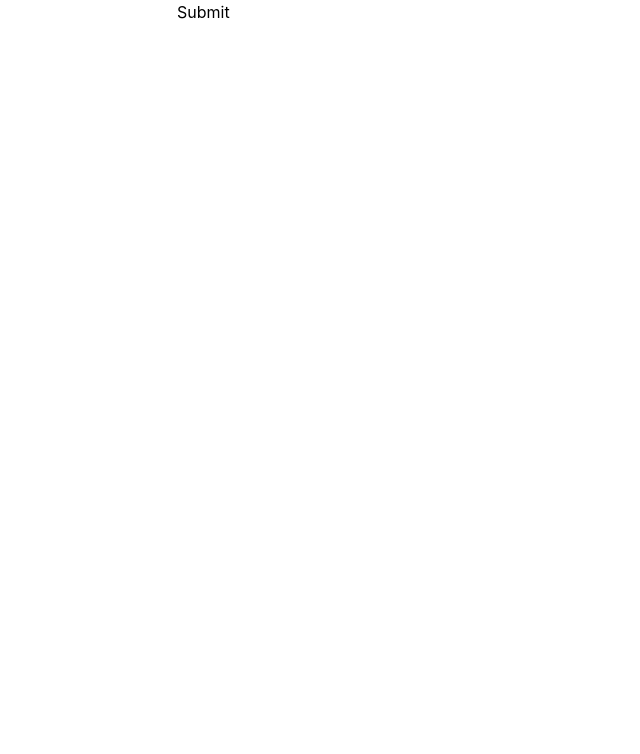
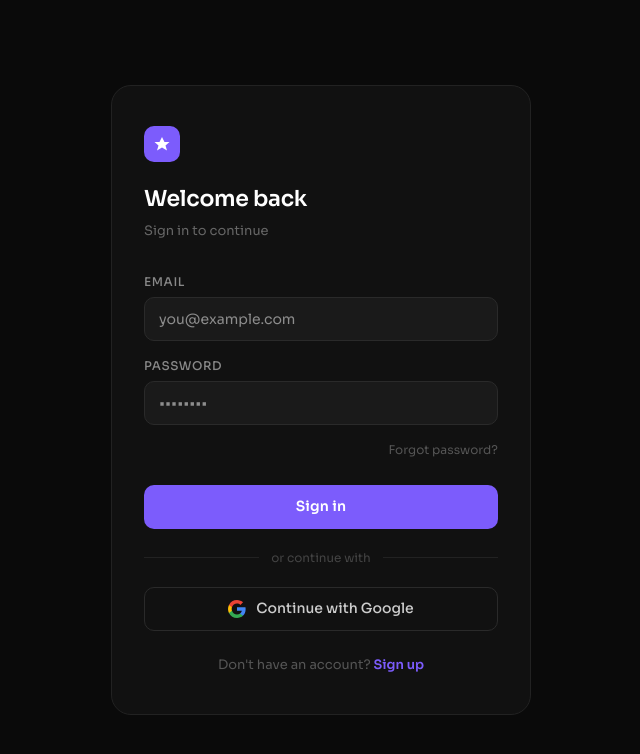
Before and after one commit to coder-Rishi05/pdf-manager-frontend, a React (Vite) app: page /login in a window 1280 px wide. Shown: the top 754 px of the page, without its empty margins (319-959 px from the left). Built offline with nearby package versions, Linux system fonts and the light colour scheme.

Commit message:
added google login

```diff
--- a/src/App.jsx
+++ b/src/App.jsx
@@ -5,13 +5,16 @@ import Feed from './components/pages/Feed'
 import Home from './components/pages/Home'
 import Login from './auth/Login'
 import About from './components/layouts/About'
+import Dashboard from './components/pages/Dashboard'
 
 
 const App = () => {
   return (
     <Router>
      <Routes>
-      <Route path='/' element={<About />} />
+      <Route path='/' element={<Login />} />
+       {/* <Route path="/login" element={<GoogleLoginButton />} /> */}
+      <Route path="/dashboard" element={<Dashboard />} />
       <Route path='/create-post' element={<CreatePage />} />
       <Route path='/feed' element={<Feed />} />
       <Route path='/login' element={<Login />} />
--- a/src/auth/Login.jsx
+++ b/src/auth/Login.jsx
@@ -1,40 +1,322 @@
 import axios from "axios";
-import React, { useEffect, useState } from "react";
+import React, { useState } from "react";
+import Dashboard from "../components/pages/Dashboard";
+
+const styles = {
+  page: {
+    minHeight: "100vh",
+    display: "flex",
+    alignItems: "center",
+    justifyContent: "center",
+    background: "#0a0a0a",
+    fontFamily: "'Sora', sans-serif",
+    padding: "1rem",
+  },
+  card: {
+    width: "100%",
+    maxWidth: "420px",
+    background: "#111111",
+    border: "1px solid #222",
+    borderRadius: "20px",
+    padding: "2.5rem 2rem",
+  },
+  header: {
+    marginBottom: "2rem",
+  },
+  dot: {
+    width: "36px",
+    height: "36px",
+    borderRadius: "10px",
+    background: "#7c5cfc",
+    marginBottom: "1.25rem",
+    display: "flex",
+    alignItems: "center",
+    justifyContent: "center",
+  },
+  h1: {
+    fontSize: "22px",
+    fontWeight: "600",
+    color: "#ffffff",
+    margin: "0 0 6px 0",
+    letterSpacing: "-0.3px",
+  },
+  subtitle: {
+    fontSize: "13px",
+    color: "#666",
+    margin: 0,
+  },
+  errorBox: {
+    background: "#1f0f0f",
+    border: "1px solid #3d1515",
+    borderRadius: "10px",
+    padding: "10px 14px",
+    fontSize: "13px",
+    color: "#f87171",
+    marginBottom: "1.25rem",
+  },
+  fieldWrap: {
+    marginBottom: "1rem",
+  },
+  label: {
+    display: "block",
+    fontSize: "12px",
+    fontWeight: "500",
+    color: "#888",
+    marginBottom: "6px",
+    textTransform: "uppercase",
+    letterSpacing: "0.6px",
+  },
+  input: {
+    width: "100%",
+    height: "44px",
+    padding: "0 14px",
+    background: "#1a1a1a",
+    border: "1px solid #2a2a2a",
+    borderRadius: "10px",
+    color: "#fff",
+    fontSize: "14px",
+    fontFamily: "'Sora', sans-serif",
+    outline: "none",
+    boxSizing: "border-box",
+    transition: "border-color 0.2s",
+  },
+  forgotWrap: {
+    textAlign: "right",
+    marginBottom: "1.5rem",
+    marginTop: "-4px",
+  },
+  forgot: {
+    fontSize: "12px",
+    color: "#555",
+    textDecoration: "none",
+    cursor: "pointer",
+  },
+  btnPrimary: {
+    width: "100%",
+    height: "44px",
+    background: "#7c5cfc",
+    color: "#fff",
+    border: "none",
+    borderRadius: "10px",
+    fontSize: "14px",
+    fontWeight: "600",
+    fontFamily: "'Sora', sans-serif",
+    cursor: "pointer",
+    transition: "opacity 0.2s, transform 0.1s",
+    letterSpacing: "0.2px",
+  },
+  btnPrimaryDisabled: {
+    opacity: 0.5,
+    cursor: "not-allowed",
+  },
+  divider: {
+    display: "flex",
+    alignItems: "center",
+    gap: "12px",
+    margin: "1.25rem 0",
+  },
+  dividerLine: {
+    flex: 1,
+    height: "1px",
+    background: "#222",
+  },
+  dividerText: {
+    fontSize: "12px",
+    color: "#444",
+    whiteSpace: "nowrap",
+  },
+  btnGoogle: {
+    width: "100%",
+    height: "44px",
+    background: "transparent",
+    border: "1px solid #2a2a2a",
+    borderRadius: "10px",
+    color: "#ccc",
+    fontSize: "14px",
+    fontFamily: "'Sora', sans-serif",
+    cursor: "pointer",
+    display: "flex",
+    alignItems: "center",
+    justifyContent: "center",
+    gap: "10px",
+    transition: "border-color 0.2s, background 0.2s",
+    fontWeight: "500",
+  },
+  signupRow: {
+    textAlign: "center",
+    marginTop: "1.5rem",
+    fontSize: "13px",
+    color: "#555",
+  },
+  signupLink: {
+    color: "#7c5cfc",
+    fontWeight: "600",
+    cursor: "pointer",
+    textDecoration: "none",
+  },
+};
+
+const GoogleIcon = () => (
+  <svg width="18" height="18" viewBox="0 0 18 18">
+    <path
+      fill="#4285F4"
+      d="M17.64 9.2c0-.637-.057-1.251-.164-1.84H9v3.481h4.844c-.209 1.125-.843 2.078-1.796 2.717v2.258h2.908c1.702-1.567 2.684-3.874 2.684-6.615z"
+    />
+    <path
+      fill="#34A853"
+      d="M9 18c2.43 0 4.467-.806 5.956-2.184l-2.908-2.258c-.806.54-1.837.86-3.048.86-2.344 0-4.328-1.584-5.036-3.711H.957v2.332A8.997 8.997 0 0 0 9 18z"
+    />
+    <path
+      fill="#FBBC05"
+      d="M3.964 10.707A5.41 5.41 0 0 1 3.682 9c0-.593.102-1.17.282-1.707V4.961H.957A8.996 8.996 0 0 0 0 9c0 1.452.348 2.827.957 4.039l3.007-2.332z"
+    />
+    <path
+      fill="#EA4335"
+      d="M9 3.58c1.321 0 2.508.454 3.44 1.345l2.582-2.58C13.463.891 11.426 0 9 0A8.997 8.997 0 0 0 .957 4.96l3.007 2.332C4.672 5.163 6.656 3.58 9 3.58z"
+    />
+  </svg>
+);
 
 const Login = () => {
   const [email, setEmail] = useState("");
   const [password, setPassword] = useState("");
+  const [error, setError] = useState("");
+  const [loading, setLoading] = useState(false);
+  const [focusedField, setFocusedField] = useState(null);
 
   const login = async () => {
-    const data = await axios.post(
+    setError("");
+    if (!email || !password) {
+      setError("Please fill in all fields.");
+      return;
+    }
+    setLoading(true);
+    try {
+      const { data } = await axios.post(
         "http://localhost:3000/api/auth/login",
-      {
-        email: email,
-        password: password,
-      },
-      {
-        withCredentials: true,
-      },
+        { email, password },
+        { withCredentials: true },
       );
-    console.log(data.data.message);
+      console.log(data.message);
+      // redirect here after login
+    } catch (err) {
+      setError(err.response?.data?.message || "Login failed. Try again.");
+    } finally {
+      setLoading(false);
+    }
   };
 
+  const handleGoogleLogin = () => {
+    window.location.href = "http://localhost:3000/auth/google/callback";
+  };
+
+  const getInputStyle = (field) => ({
+    ...styles.input,
+    borderColor: focusedField === field ? "#7c5cfc" : "#2a2a2a",
+  });
+
   return (
-    <div>
-      <form action="" onSubmit={(e) => e.preventDefault()}>
+    <>
+      <link
+        href="https://fonts.googleapis.com/css2?family=Sora:wght@300;400;500;600&display=swap"
+        rel="stylesheet"
+      />
+      <div style={styles.page}>
+        <div style={styles.card}>
+          <div style={styles.header}>
+            <div style={styles.dot}>
+              <svg width="18" height="18" viewBox="0 0 18 18" fill="none">
+                <path
+                  d="M9 2L11.5 7H16.5L12.5 10.5L14 15.5L9 12.5L4 15.5L5.5 10.5L1.5 7H6.5L9 2Z"
+                  fill="white"
+                />
+              </svg>
+            </div>
+            <h1 style={styles.h1}>Welcome back</h1>
+            <p style={styles.subtitle}>Sign in to continue</p>
+          </div>
+
+          {error && <div style={styles.errorBox}>{error}</div>}
+
+          <form onSubmit={(e) => e.preventDefault()}>
+            <div style={styles.fieldWrap}>
+              <label style={styles.label}>Email</label>
               <input
                 type="email"
+                placeholder="you@example.com"
                 value={email}
                 onChange={(e) => setEmail(e.target.value)}
+                onFocus={() => setFocusedField("email")}
+                onBlur={() => setFocusedField(null)}
+                style={getInputStyle("email")}
               />
+            </div>
+
+            <div style={styles.fieldWrap}>
+              <label style={styles.label}>Password</label>
               <input
                 type="password"
+                placeholder="••••••••"
                 value={password}
                 onChange={(e) => setPassword(e.target.value)}
+                onFocus={() => setFocusedField("password")}
+                onBlur={() => setFocusedField(null)}
+                onKeyDown={(e) => e.key === "Enter" && login()}
+                style={getInputStyle("password")}
               />
-        <input type="submit" onClick={login} />
+            </div>
+
+            <div style={styles.forgotWrap}>
+              <span style={styles.forgot}>Forgot password?</span>
+            </div>
+
+            <button
+              onClick={login}
+              disabled={loading}
+              style={{
+                ...styles.btnPrimary,
+                ...(loading ? styles.btnPrimaryDisabled : {}),
+              }}
+              onMouseEnter={(e) => {
+                if (!loading) e.target.style.opacity = "0.85";
+              }}
+              onMouseLeave={(e) => {
+                e.target.style.opacity = "1";
+              }}
+            >
+              {loading ? "Signing in..." : "Sign in"}
+            </button>
           </form>
+
+          <div style={styles.divider}>
+            <div style={styles.dividerLine} />
+            <span style={styles.dividerText}>or continue with</span>
+            <div style={styles.dividerLine} />
           </div>
+
+          <button
+            onClick={handleGoogleLogin}
+            style={styles.btnGoogle}
+            onMouseEnter={(e) => {
+              e.currentTarget.style.borderColor = "#444";
+              e.currentTarget.style.background = "#1a1a1a";
+            }}
+            onMouseLeave={(e) => {
+              e.currentTarget.style.borderColor = "#2a2a2a";
+              e.currentTarget.style.background = "transparent";
+            }}
+          >
+            <GoogleIcon />
+            Continue with Google
+          </button>
+
+          <p style={styles.signupRow}>
+            Don't have an account?{" "}
+            <span style={styles.signupLink}>Sign up</span>
+          </p>
+        </div>
+      </div>
+    </>
   );
 };
 
--- /dev/null
+++ b/src/components/pages/Dashboard.jsx
@@ -0,0 +1,33 @@
+// pages/Dashboard.jsx
+import { useEffect, useState } from "react";
+
+const Dashboard = () => {
+  const [user, setUser] = useState(null);
+
+  useEffect(() => {
+    // Backend se user fetch karo (session based)
+    fetch("http://localhost:5000/api/auth/profile", {
+      credentials: "include", // ✅ cookies/session bhejne ke liye zaroori
+    })
+      .then((res) => res.json())
+      .then((data) => setUser(data.user))
+      .catch(() => window.location.href = "/login");
+  }, []);
+
+  if (!user) return <div>Loading...</div>;
+
+  return (
+    <div>
+      <h1>Welcome, {user.name}!</h1>
+      <img src={user.avatar} alt="avatar" />
+      <p>{user.email}</p>
+      <button onClick={() => {
+        window.location.href = "http://localhost:5000/api/auth/logout";
+      }}>
+        Logout
+      </button>
+    </div>
+  );
+};
+
+export default Dashboard;
```
Lines whose indentation alone changed are shown as unchanged.
